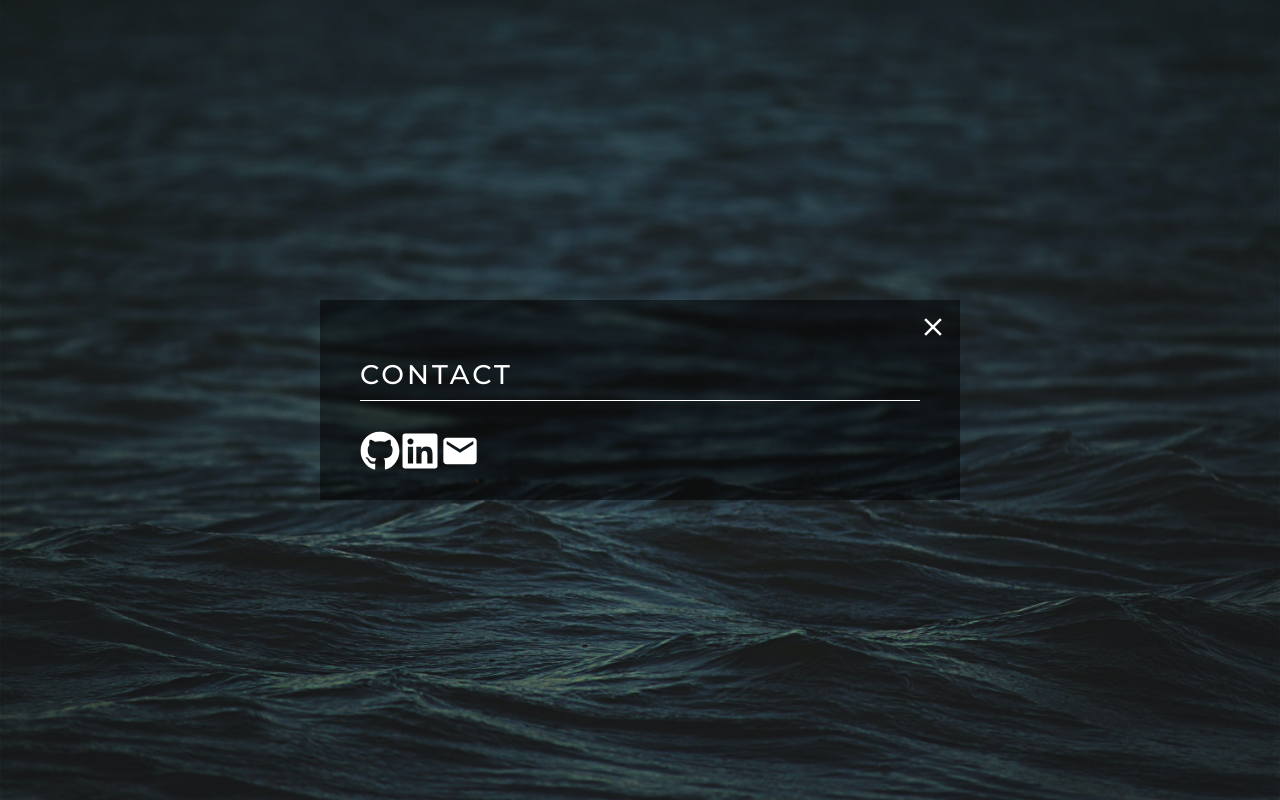
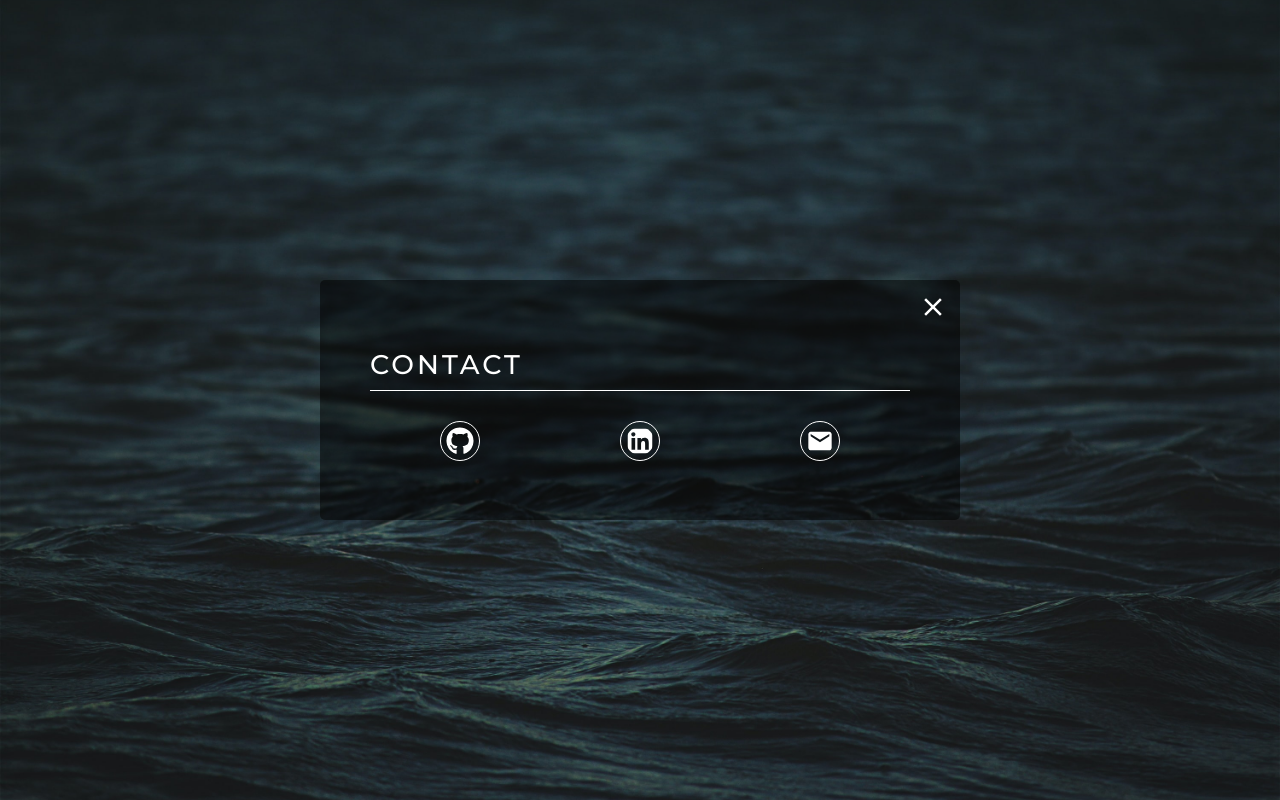
Before and after one commit to vinisklin/portfolio, a React (Create React App) app: page /contact in a window 1280 px wide. Built offline with nearby package versions, Linux system fonts and the light colour scheme.

Commit message:
Finish Contact page. Minor layout adjusts

```diff
--- a/src/pages/AboutMe/styles.ts
+++ b/src/pages/AboutMe/styles.ts
@@ -24,7 +24,8 @@ export const ContentBox = styled.div`
   width: 90vw;
   position: relative;
 
-  padding: 5rem 4rem 2.4rem;
+  padding: 6rem 5rem 2.4rem;
+  border-radius: 5px;
 
   background-color: rgba(0, 0, 0, 0.5);
   animation: ${appearFromLeft} 1s;
--- a/src/pages/Contact/index.tsx
+++ b/src/pages/Contact/index.tsx
@@ -22,7 +22,7 @@ const Contact: React.FC = () => {
           <a href="https://www.linkedin.com/in/vinicius-klingenfus/">
             <FaLinkedin size={40} />
           </a>
-          <a href="https://www.linkedin.com/in/vinicius-klingenfus/">
+          <a href="mailto:vinisklin@gmail.com">
             <MdMail size={40} />
           </a>
         </nav>
--- a/src/pages/Contact/styles.ts
+++ b/src/pages/Contact/styles.ts
@@ -24,7 +24,8 @@ export const ContentBox = styled.div`
   width: 90vw;
   position: relative;
 
-  padding: 5rem 4rem 2.4rem;
+  padding: 6rem 5rem 2.4rem;
+  border-radius: 5px;
 
   background-color: rgba(0, 0, 0, 0.5);
   animation: ${appearFromLeft} 1s;
@@ -53,4 +54,24 @@ export const ContentBox = styled.div`
     letter-spacing: 0.3rem;
     text-transform: uppercase;
   }
+
+  nav {
+    margin-bottom: 3rem;
+
+    display: flex;
+    justify-content: space-around;
+    align-items: center;
+
+    svg {
+      padding: 0.5rem;
+      border: 1px solid #fff;
+      border-radius: 50%;
+
+      transition: transform 1.2s;
+
+      &:hover {
+        transform: rotate(360deg);
+      }
+    }
+  }
 `;
--- a/src/pages/Projects/styles.ts
+++ b/src/pages/Projects/styles.ts
@@ -24,7 +24,8 @@ export const ContentBox = styled.div`
   width: 90vw;
   position: relative;
 
-  padding: 5rem 4rem 2.4rem;
+  padding: 6rem 5rem 2.4rem;
+  border-radius: 5px;
 
   background-color: rgba(0, 0, 0, 0.5);
   animation: ${appearFromLeft} 1s;
--- a/src/pages/Resume/styles.ts
+++ b/src/pages/Resume/styles.ts
@@ -24,7 +24,8 @@ export const ContentBox = styled.div`
   width: 90vw;
   position: relative;
 
-  padding: 5rem 4rem 2.4rem;
+  padding: 6rem 5rem 2.4rem;
+  border-radius: 5px;
 
   background-color: rgba(0, 0, 0, 0.5);
   animation: ${appearFromLeft} 1s;
```
